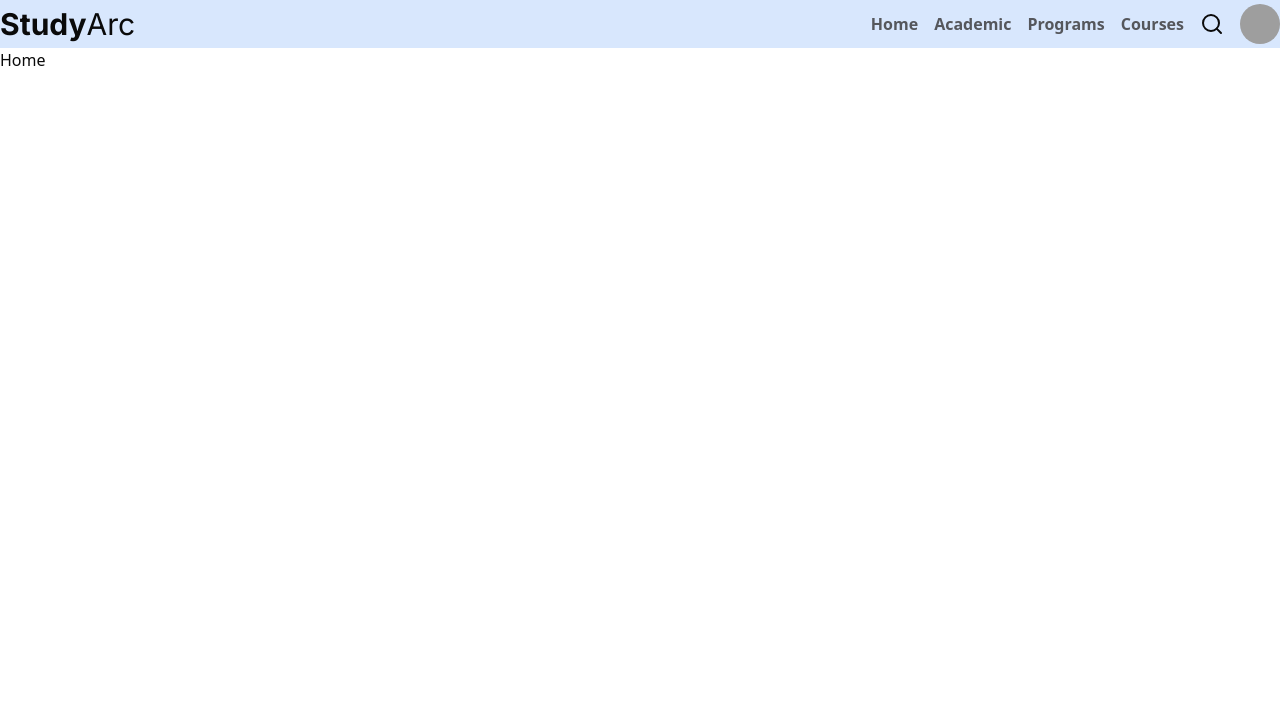
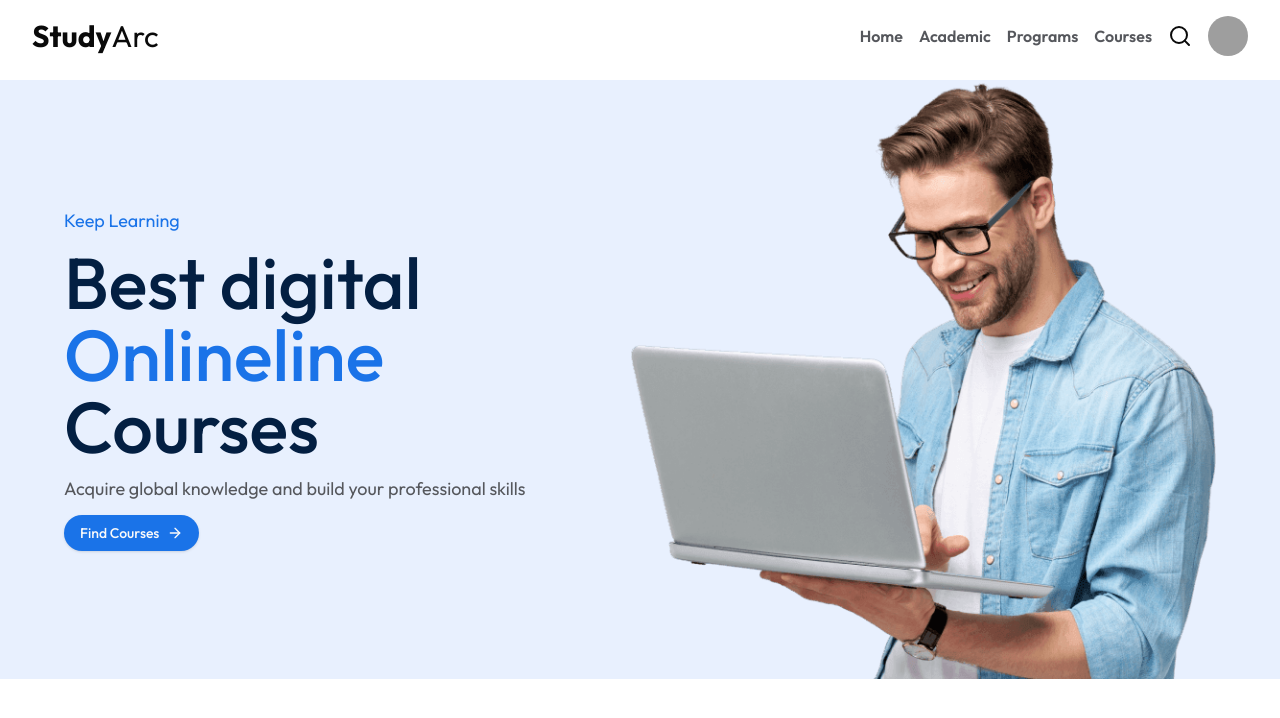
Before and after one commit to NextGen-WebPulse/studyArc-client, a React (Vite) app: page / in a window 1280 px wide. Shown: the top 718 px of the page. Built offline with nearby package versions, Linux system fonts and the light colour scheme; grey boxes are pictures that could not be loaded.

Commit message:
feat (Homepage) Banner section

```diff
--- a/src/index.css
+++ b/src/index.css
@@ -1,8 +1,9 @@
-@import url('https://fonts.googleapis.com/css2?family=Inter:ital,opsz,wght@0,14..32,100..900;1,14..32,100..900&display=swap');
+@import url('https://fonts.googleapis.com/css2?family=Outfit:wght@100..900&display=swap');
 
 @tailwind base;
 @tailwind components;
 @tailwind utilities;
+
 @layer base {
   :root {
     --background: 0 0% 100%;
@@ -31,6 +32,7 @@
     --chart-5: 27 87% 67%;
     --radius: 0.5rem
   }
+
   .dark {
     --background: 0 0% 3.9%;
     --foreground: 0 0% 98%;
@@ -58,11 +60,13 @@
     --chart-5: 340 75% 55%
   }
 }
+
 @layer base {
   * {
     @apply border-border;
   }
+
   body {
-    @apply bg-background text-foreground;
+    @apply bg-background text-foreground font-fontOutfit;
   }
 }
--- a/src/layout/MainLayout.tsx
+++ b/src/layout/MainLayout.tsx
@@ -3,7 +3,7 @@ import Navbar from "../pages/Shared/Navbar/Navbar";
 
 const MainLayout = () => {
   return (
-    <div>
+    <div className="min-h-dvh">
       <Navbar />
       <Outlet />
     </div>
--- /dev/null
+++ b/src/pages/Home/Banner.tsx
@@ -0,0 +1,38 @@
+import { Button } from "@/components/ui/button";
+import bannerImage from "../../assets/images/bannerHuman.png";
+import { ArrowRight } from "lucide-react";
+
+const BannerText = () => {
+  return (
+    <div className="space-y-3 text-customGray-darker">
+      <span className="text-lg text-primary-500">Keep Learning</span>
+      <h1 className="text-additional-500 text-7xl font-[500]">
+        Best digital <br />
+        <span className="text-primary-500">Onlineline</span> Courses
+      </h1>
+      <p className="text-lg">
+        Acquire global knowledge and build your professional skills
+      </p>
+      <Button className="rounded-full bg-primary-500">
+        Find Courses <ArrowRight />
+      </Button>
+    </div>
+  );
+};
+
+const Banner = () => {
+  return (
+    <div className="mx-auto mt-2 flex w-[90%] max-w-[1400px] items-center justify-between">
+      {/* text section  */}
+      <section>
+        <BannerText />
+      </section>
+      {/* image part  */}
+      <div>
+        <img src={bannerImage} alt="" />
+      </div>
+    </div>
+  );
+};
+
+export default Banner;
--- a/src/pages/Home/Home.tsx
+++ b/src/pages/Home/Home.tsx
@@ -1,5 +1,11 @@
+import Banner from "./Banner";
+
 const Home = () => {
-  return <div>Home</div>;
+  return (
+    <div className="bg-primary-50">
+      <Banner />
+    </div>
+  );
 };
 
 export default Home;
--- a/src/pages/Shared/Navbar/Navbar.tsx
+++ b/src/pages/Shared/Navbar/Navbar.tsx
@@ -30,7 +30,7 @@ const navItems: TNavItems[] = [
 ];
 
 const Logo = () => (
-  <div className="font-inter text-3xl font-bold">
+  <div className="font-fontOutfit text-3xl font-bold">
     Study<span className="font-normal">Arc</span>
   </div>
 );
@@ -45,14 +45,14 @@ import { Search } from "lucide-react";
 
 const Navbar = () => {
   return (
-    <div className="flex h-12 items-center bg-primary-300/30 backdrop-blur-lg">
-      <div className="my-auto flex w-full shrink-0 items-center justify-between">
+    <div className="sticky top-0 flex items-center bg-primary-50/20 bg-white">
+      <div className="mx-auto flex w-[95%] shrink-0 items-center justify-between py-4 backdrop-blur-lg">
         {/* logo  */}
         <Logo />
         {/* section */}
         <div className="flex gap-4">
-          <nav className="capitalize">
-            <ul className="text-customGray-darker flex h-full items-center gap-4 font-semibold">
+          <nav className="hidden capitalize md:block">
+            <ul className="flex h-full items-center gap-4 font-semibold text-customGray-darker">
               {navItems.map((item) => (
                 <NavItem key={item.id} title={item.title} href={item.href} />
               ))}
@@ -60,7 +60,9 @@ const Navbar = () => {
           </nav>
           {/* profile section  */}
           <div className="flex items-center gap-4">
-            <Search />
+            <button aria-label="search">
+              <Search />
+            </button>
             <Avatar>
               <AvatarImage src="https://github.com/shadcn.png" />
               <AvatarFallback>CN</AvatarFallback>
--- a/tailwind.config.js
+++ b/tailwind.config.js
@@ -5,7 +5,7 @@ export default {
   theme: {
     extend: {
       fontFamily: {
-        inter: ["Inter", "serif"],
+        fontOutfit: ["Outfit", "serif"],
       },
       colors: {
         primary: {
@@ -21,6 +21,9 @@ export default {
           900: "#081947",
           DEFAULT: "hsl(var(--primary))",
           foreground: "hsl(var(--primary-foreground))",
+        },
+        additional: {
+          500: "rgb(3, 31, 66)",
         },
         customGray: {
           DEFAULT: "#85878c", // Original color
```
